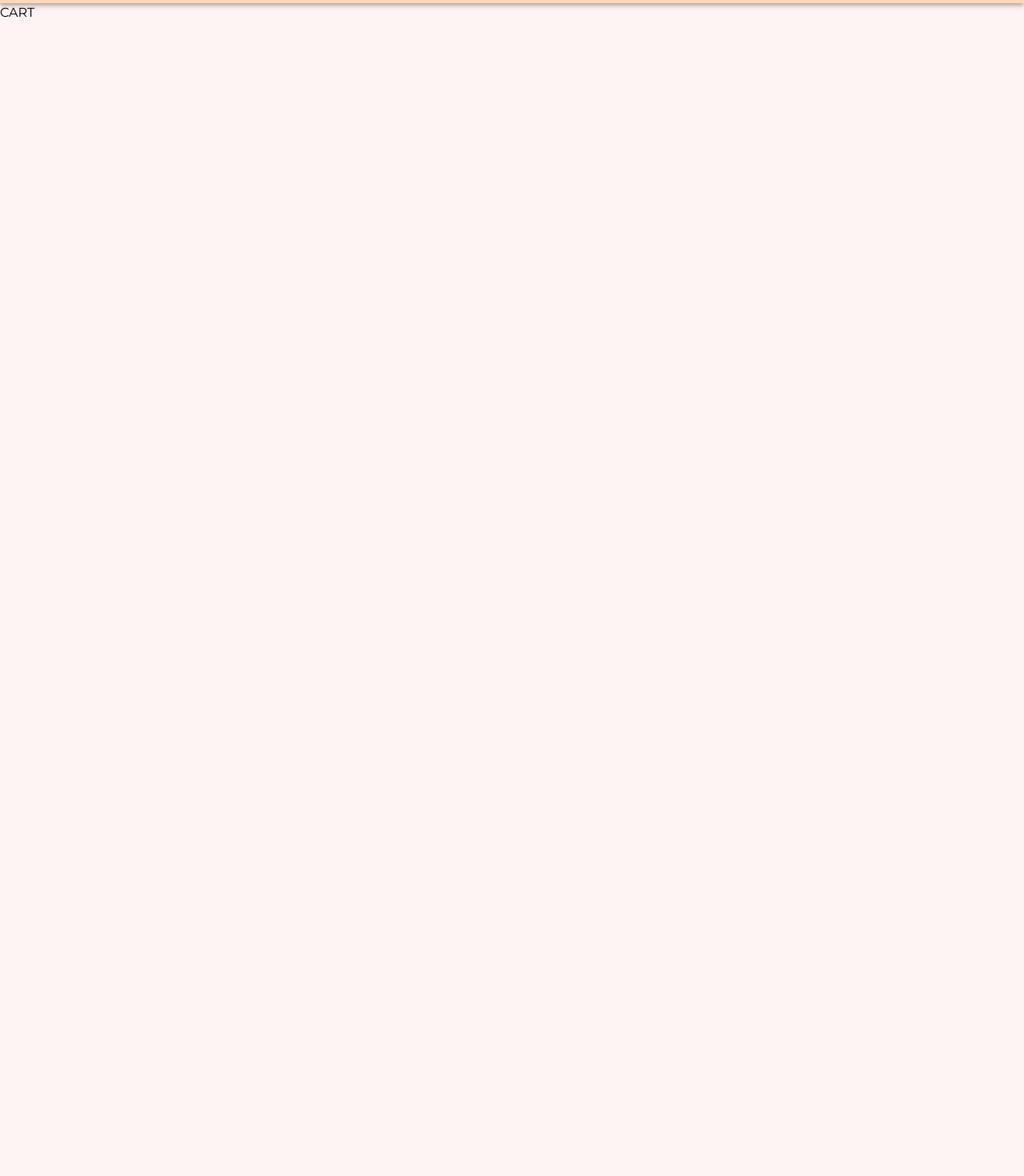
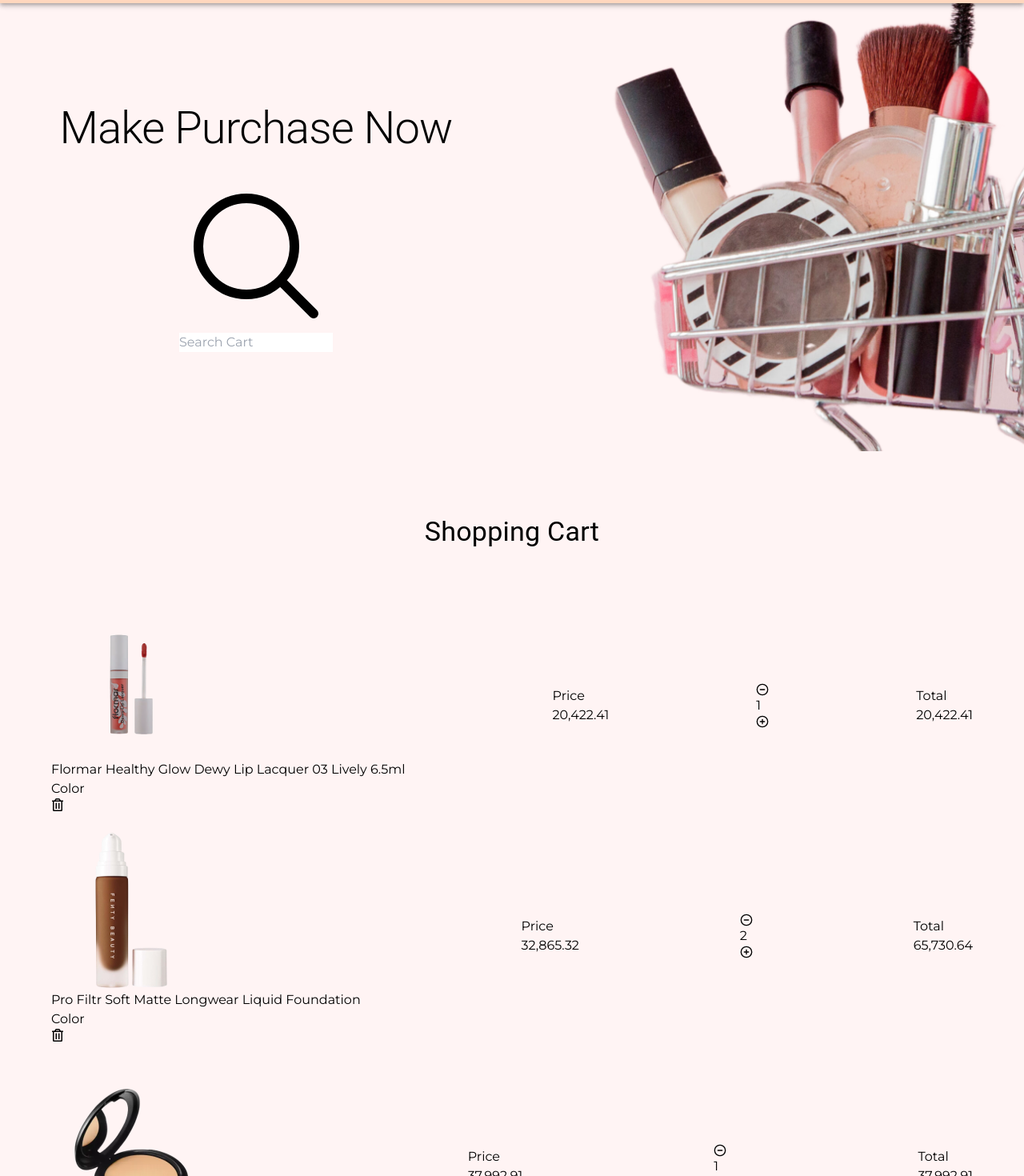
Before and after one commit to Sochuks/ecommerce-hng, a React (Vite) app: page /cart in a window 1280 px wide. Shown: the part 80-1550 px from the top of the page at 80% size. Before the commit the page ends 800 px from the top, so only its background shows below. Built offline with nearby package versions, Linux system fonts and the light colour scheme.

Commit message:
Transfer syntax to cart modified names

```diff
--- a/src/pages/Cart.jsx
+++ b/src/pages/Cart.jsx
@@ -1,10 +1,179 @@
 import React from 'react'
 
+import PropTypes from 'prop-types';
+
+import { styled, useTheme } from '@mui/material/styles';
+import { Box, Button, Container, Grid, Stack, Typography } from '@mui/material';
+
+// Header-Image
+import CartHero from '../assets/img/checkout.png';
+import cart1 from '../assets/img/checkout/checkout1.png';
+import cart2 from '../assets/img/checkout/checkout2.png';
+import cart3 from '../assets/img/checkout/checkout3.png';
+
+// Icons
+import { FiMinusCircle,FiPlusCircle  } from "react-icons/fi";
+import { FaRegTrashAlt } from "react-icons/fa";
+;
+
+
+// Data
+const cartData = [
+  {
+    id: 1,
+    image: cart1,
+    title: 'Flormar Healthy Glow Dewy Lip Lacquer 03 Lively 6.5ml',
+    price: '20,422.41',
+    total: '20,422.41',
+    color: '#EC5766',
+    amount:'1'
+  },
+  {
+    id: 2,
+    image: cart2,
+    title: 'Pro Filtr Soft Matte Longwear Liquid Foundation',
+    price: '32,865.32',
+    total: '65,730.64',
+    color: '#813405',
+    amount:'2'
+  },
+  {
+    id: 3,
+    image: cart3,
+    title: 'Studio Fix Powder Plus Foundation',
+    price: '37,992.91',
+    total: '37,992.91',
+    color: '#813405',
+    amount:'1'
+  },
+]
+
+const CartItem = ({title, image, price, total, color, amount}) =>{
+  const theme = useTheme();
+  return(
+    <Stack direction='row' alignItems='center' justifyContent='space-between'>
+      {/* image & Title */}
+      <Box className="flex justify-between gap-4" >
+        <div className='bg-[#FFD7BE] p-6'>
+            <img src={image} alt="" className='w-32 h-32' />
+        </div>
+        <div className='flex-column pt-3 space-y-2'>
+          <p className='max-w-52 font-medium text-md'>{title}</p>
+          <p>Color <span className={`rounded-full bg-[${color}] px-3 py-1`}></span> </p>
+          <FaRegTrashAlt />
+        </div>
+      </Box>
+      <Box>
+        <p>Price</p>
+        <p className='font-semibold'>{price}</p>
+      </Box>
+      <Box className="flex items-center justify-between gap-3">
+        <a className='cursor-pointer'><FiMinusCircle /></a>
+        <p>{amount}</p>
+        <a className='cursor-pointer'><FiPlusCircle /></a>
+      </Box>
+      <Box>
+      <p>Total</p>
+        <p className='font-semibold'>{total}</p>
+      </Box>
+    </Stack>
+  )
+}
+
+CartItem.propTypes = {
+  title: PropTypes.string,
+  price: PropTypes.string,
+  total: PropTypes.string,
+  color: PropTypes.string,
+  amount: PropTypes.string,
+  image: PropTypes.string
+};
+
 const Cart = () => {
+  const theme = useTheme()
+
+  const headerSX = { fontSize: { xs: '2rem', sm: '3rem', md: '3.5rem', lg: '3.5rem' } };
+
+  const ButtonSX = {
+    backgroundColor: theme.palette.primary.main,
+    borderRadius: '50px',
+    color: 'white',
+    padding: '10px 20px',
+  }
+
+
+  const Header = styled(Box)(({ theme }) => ({
+    position: 'relative',
+    width: '100%',
+    height: '70vh',
+    backgroundColor: theme.palette.primary.light,
+    backgroundImage: `url(${CartHero})`,
+    backgroundSize: 'cover',
+    backgroundRepeat: 'no-repeat',
+    overflow: 'hidden',
+    display: 'flex',
+    alignItems: 'center',
+  }));
   return (
-    <div>
-        <p className='text-yellow-500'>CART</p>
-    </div>
+    <>
+        {/*Header*/}
+      <Header>
+        <Grid container alignItems="center">
+          <Grid item xs={12} md={6} sx={{ display: 'flex', flexDirection: 'column', alignItems: 'center', gap:'30px' }}>
+            <Typography textAlign='left' variant='h1' sx={headerSX}>Make Purchase Now</Typography>
+            {/* Search Bar */}
+            <div className="w-full max-w-lg" >
+              <div className="relative">
+                <div className="absolute inset-y-0 left-0 pl-3 flex items-center pointer-events-none">
+                  <svg className="w-8 h-8 text-gray-900" xmlns="http://www.w3.org/2000/svg" fill="none"
+                    viewBox="0 0 24 24" strokeWidth="1.5" stroke="currentColor" aria-hidden="true">
+                    <path strokeLinecap="round" strokeLinejoin="round"
+                      d="M21 21l-5.197-5.197m0 0A7.5 7.5 0 105.196 5.196a7.5 7.5 0 0010.607 10.607z">
+                    </path>
+                  </svg>
+                </div>
+
+                <form action="#" method="GET">
+                  <input type="search" name="search" placeholder="Search Cart" className="p-4 pl-14 text-lg text-gray-600 rounded-3xl w-full border border-gray-600" />
+                </form>
+              </div>
+            </div>
+          </Grid>
+        </Grid>
+      </Header>
+
+      {/* checkout contents */}
+      <Container>
+        {/* Heading */}
+        <Typography textAlign='center' variant='h4' sx={{mt:10, mb:8}}>Shopping Cart</Typography>
+          <Grid container spacing={3}>
+            {cartData.map((data, index)=>{
+              return(
+                <Grid key={index} item xs={12}>
+                    <CartItem
+                      title={data.title}
+                      image={data.image}
+                      price={data.price}
+                      total={data.total}
+                      amount={data.amount}
+                      color={data.color}/>
+                </Grid>
+              )
+            })}
+             <Grid item xs={12} display='flex' justifyContent='flex-end'>
+                <Stack  spacing={2}>
+                  <div className='flex justify-between gap-14'>
+                    <p>Subtotal</p>
+                    <p className='font-semibold'>N124,075.96</p>
+                  </div>
+                  <Button sx={ButtonSX}>
+                    Checkout
+                </Button>
+                </Stack>
+             </Grid>
+          </Grid>
+      </Container>
+    </>
   )
 }
 
```
